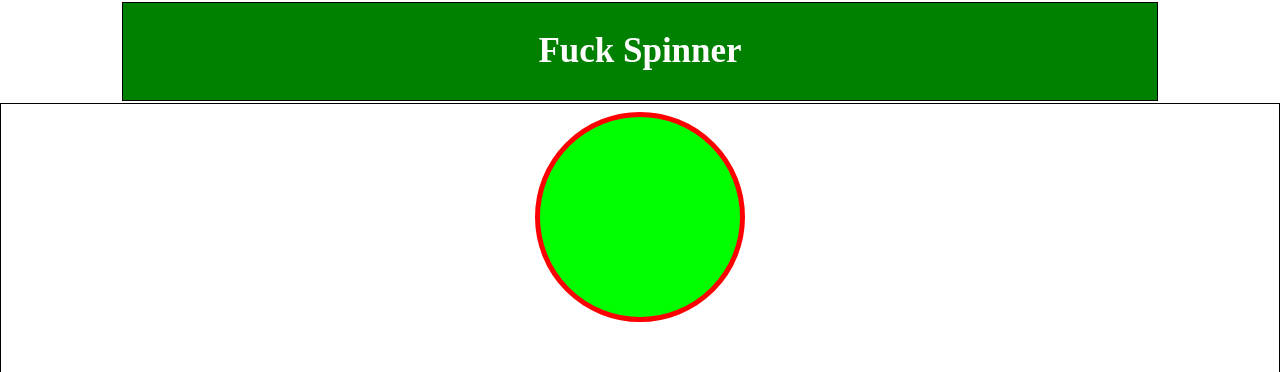
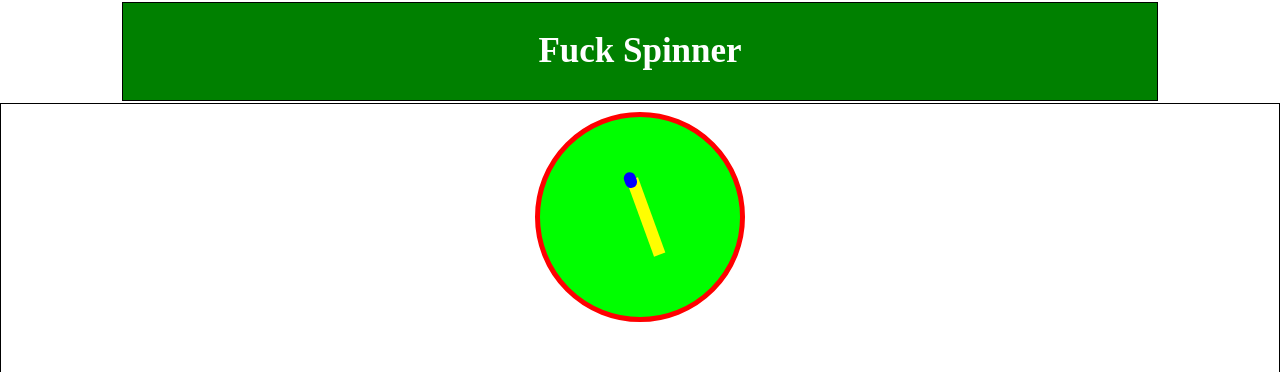
Before and after one commit to Knewmule/spinnerGame, a React (Create React App) app in the folder fuckspinner/: page / in a window 1280 px wide. Shown: the top 372 px of the page. Built offline with nearby package versions, Linux system fonts and the light colour scheme.

Commit message:
Styled spinner components

```diff
--- a/fuckspinner/src/Core/Core.jsx
+++ b/fuckspinner/src/Core/Core.jsx
@@ -17,60 +17,69 @@ const Circle = styled.div`
       background-color: #00ff00;
       width: 200px;
       height: 200px;
-      border-radius: 1000px;
+      border-radius: 400px;
       margin: 0.5em;
+
+
+`
+const Bluedot = styled.div`
+
+/*Spinner Style */
+  /* Blue dot*/
+  left: 18%;
+  right:0%;
+  top:90%;
+  bottom:0%;
+
+    position:absolute;
+    height:20%;
+    width:100%;
+    background-color:blue;
+    border-radius:100px;
 
 `
 
-const Aligner = styled.div`
-/*Spinner Style */
-  /* Blue dot*/
-  .aligner span{
-    display:inline;
+const Aligner = styled.span`
+
+/*Spinner in the circle gets bigger yellowish*/
+
+  height: 40%;
+  width:6%;
+  background-color:yellow;
+  animation: circleit linear 4s ;
+
+
   position:absolute;
-    height:12px;
-    width:12px;
-    background-color:blue;
-    border-radius:120px;
-  }
-  /*Spinner in the circle gets bigger yellowish*/
-  .aligner {
-    height: 80px;
-    width:10px;
-    background-color:yellow;
-    animation: circleit linear var(--ansec) ;
-  }
-  .container div.circle div.aligner{
-    position:absolute;
-    left:92px;
-    right:0px;
-    top:60px;
-    bottom:0px;
+  left:50%;
+  right:0%;
+  top:30%;
+  bottom:0%;
   z-index:1;
-    transform:rotate(var(--rot3));
-  }
+  transform:rotate(160deg);
+
 
 /*Spinner Keyframe Animations*/
 @keyframes circleit {
   1% {
-    transform: rotate(var(--rot1));
+  transform: rotate(10deg);
   }
   25% {
-      transform: rotate(var(--rot2));
+    transform: rotate(230deg);
   }
   100%{
-      transform: rotate(var(--rot3));
+    transform: rotate(450deg);
   }
 }
 `
+
 export default function Core(){
 
     return(
         <Container>
     <Circle>
-        <div className="aligner">
-            <span id="spinner"></span>
-        </div>
+
+            <Aligner><Bluedot /></Aligner>
+
     </Circle>
     </Container>
     );
```
Lines whose indentation alone changed are shown as unchanged.
